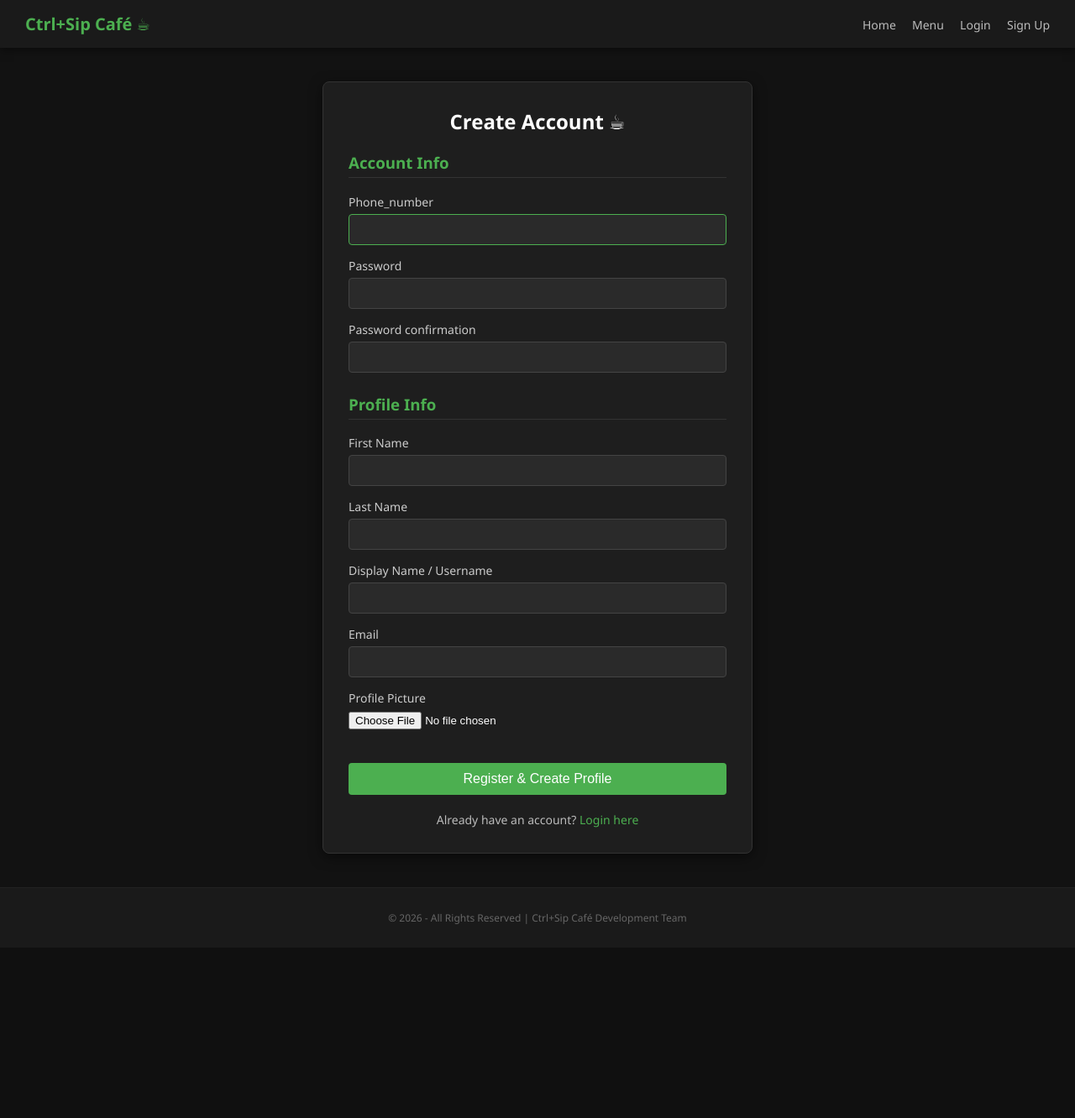
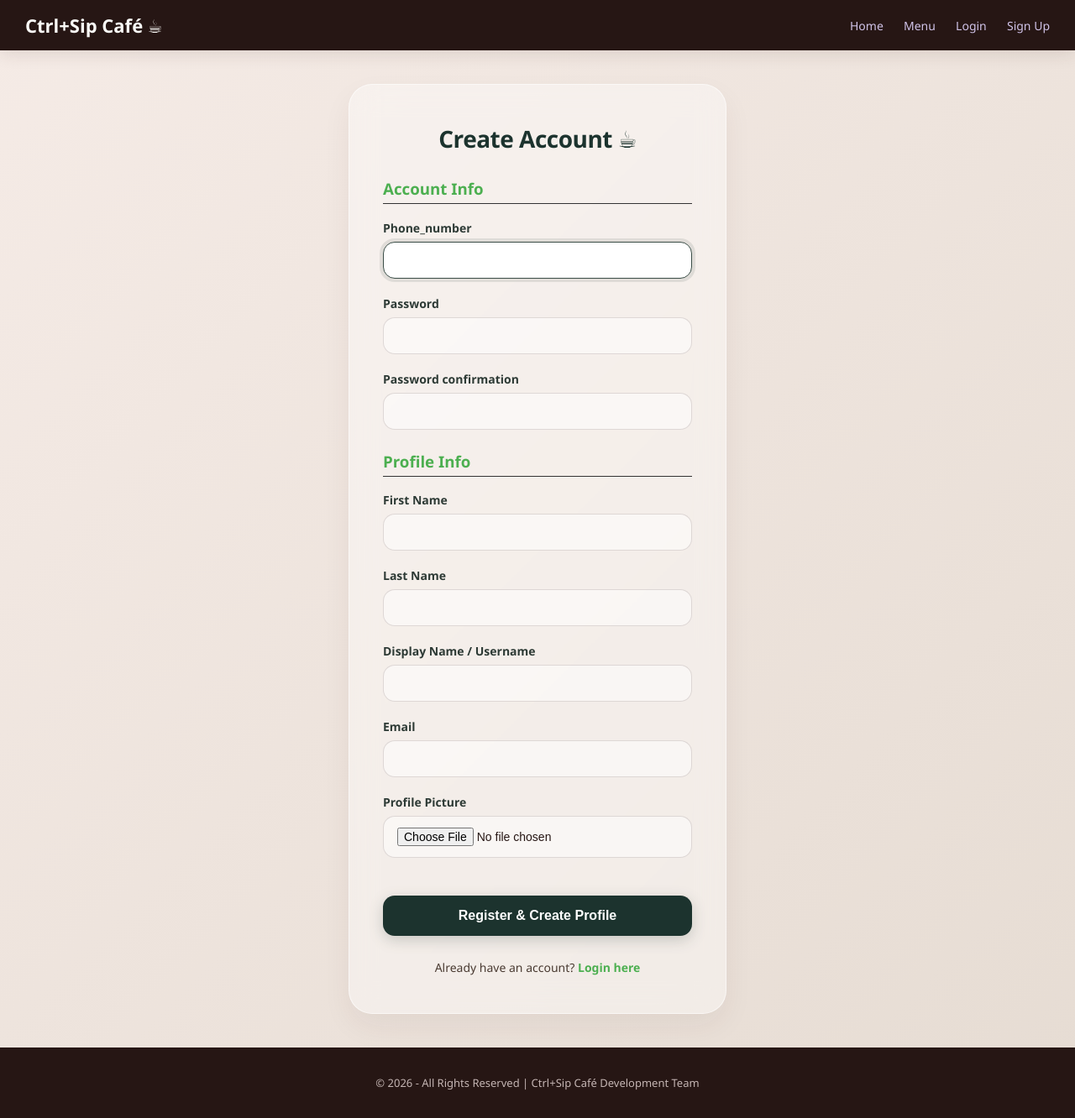
Before and after one commit to Bitafarezi/Ctrl-Sip-Cafe, a Django app: template users/templates/users/register.html in a window 1280 px wide. Shown: the whole page at 84% size. Before the commit the page ends 1101 px from the top, so only its background shows below. Run offline with Django 5.2, Linux system fonts and the light colour scheme; the template is opened without the code that fills it: values that come from a table or form of the project are taken from there, others are empty; parts of the project's set-up code (start-up, migrations or seed data) failed here and were passed over.

Commit message:
Update design

```diff
--- a/users/models.py
+++ b/users/models.py
@@ -63,7 +63,7 @@ class UserProfile(BaseModel):
     first_name = models.CharField(max_length=50, blank=True, null=True, verbose_name="First Name")
     last_name = models.CharField(max_length=50, blank=True, null=True, verbose_name="Last Name")
     display_name = models.CharField(max_length=50, blank=True, null=True, verbose_name="Display Name / Username")
-    email = models.EmailField(unique=True)
+    email = models.EmailField(unique=True, blank=True, null=True)
     image = models.ImageField(upload_to="avatars/", blank=True, null=True, verbose_name="Profile Picture")
 
     def __str__(self):
--- a/users/static/users/css/styles.css
+++ b/users/static/users/css/styles.css
@@ -1,8 +1,7 @@
-/* Base & Layout Styles */
 body {
     font-family: 'Segoe UI', Tahoma, Geneva, Verdana, sans-serif;
-    background-color: #121212;
-    color: #ffffff;
+    background: linear-gradient(135deg, #F5EBE6 0%, #E6DCD3 100%);
+    color: #3E2723;
     margin: 0;
     padding: 0;
     display: flex;
@@ -11,9 +10,9 @@ body {
 }
 
 header {
-    background-color: #1a1a1a;
+    background-color: #261614;
     padding: 15px 30px;
-    box-shadow: 0 2px 10px rgba(0,0,0,0.5);
+    box-shadow: 0 4px 20px rgba(62, 39, 35, 0.12);
     display: flex;
     justify-content: space-between;
     align-items: center;
@@ -21,20 +20,22 @@ header {
 
 header h1 {
     margin: 0;
-    font-size: 20px;
-    color: #4CAF50;
+    font-size: 22px;
+    color: #FAFAF7;
+    font-weight: 700;
 }
 
 nav a {
-    color: #bbb;
+    color: #D1C4E9;
     text-decoration: none;
-    margin-left: 15px;
+    margin-left: 20px;
     font-size: 14px;
-    transition: color 0.3s;
+    font-weight: 500;
+    transition: color 0.3s ease;
 }
 
 nav a:hover {
-    color: #ffffff;
+    color: #94A684;
 }
 
 main {
@@ -46,101 +47,141 @@ main {
 }
 
 footer {
-    background-color: #1a1a1a;
+    background-color: #261614;
     text-align: center;
-    padding: 15px;
-    font-size: 12px;
-    color: #666;
-    border-top: 1px solid #222;
+    padding: 20px;
+    font-size: 13px;
+    color: #C4B5B3;
 }
 
-/* Authentication Form Styles */
 .form-container {
-    background-color: #1e1e1e;
-    padding: 30px;
-    border-radius: 8px;
-    width: 350px;
-    box-shadow: 0 4px 15px rgba(0,0,0,0.5);
-    border: 1px solid #333;
+    background: rgba(255, 255, 255, 0.4);
+    backdrop-filter: blur(16px);
+    -webkit-backdrop-filter: blur(16px);
+
+    padding: 45px 40px;
+    border-radius: 28px;
+    width: 100%;
+    max-width: 450px;
+
+    border: 1px solid rgba(255, 255, 255, 0.55);
+    box-shadow: 0 15px 35px rgba(62, 39, 35, 0.06);
+
     text-align: left;
+    box-sizing: border-box;
 }
 
 .form-container h2 {
     margin-top: 0;
+    margin-bottom: 28px;
     text-align: center;
-    color: #ffffff;
+    color: #1C332E;
+    font-size: 28px;
+    font-weight: 800;
+    letter-spacing: -0.5px;
+}
+
+.section-title {
+    color: #3A4D46;
+    font-size: 15px;
+    font-weight: 700;
+    margin-top: 30px;
+    margin-bottom: 18px;
+    border-bottom: 2px dashed rgba(62, 39, 35, 0.12);
+    padding-bottom: 6px;
+    text-transform: uppercase;
+    letter-spacing: 0.5px;
 }
 
 .form-group {
-    margin-bottom: 15px;
+    margin-bottom: 20px;
 }
 
 .form-group label {
     display: block;
-    margin-bottom: 5px;
+    margin-bottom: 7px;
     font-size: 14px;
-    color: #ccc;
+    font-weight: 600;
+    color: #2D3A35;
 }
 
-input[type="text"], input[type="password"], input[type="email"] {
+input[type="text"], input[type="password"], input[type="email"], input[type="file"] {
     width: 100%;
-    padding: 10px;
-    border-radius: 4px;
-    border: 1px solid #444;
-    background-color: #2a2a2a;
-    color: #fff;
+    padding: 13px 16px;
+    border-radius: 14px;
+    border: 1px solid rgba(62, 39, 35, 0.15);
+    background-color: rgba(255, 255, 255, 0.5);
+    color: #261614;
+    font-size: 14px;
     box-sizing: border-box;
+    transition: all 0.3s cubic-bezier(0.4, 0, 0.2, 1);
 }
 
-input[type="text"]:focus, input[type="password"]:focus, input[type="email"]:focus {
-    border-color: #4CAF50;
+input[type="text"]:focus, input[type="password"]:focus, input[type="email"]:focus, input[type="file"]:focus {
+    border-color: #3A4D46;
+    background-color: #FFFFFF;
     outline: none;
+    box-shadow: 0 0 0 4px rgba(58, 77, 70, 0.12);
 }
 
-/* Messages & Errors */
 .errorlist {
-    color: #ff5555;
+    color: #B23B22;
     list-style-type: none;
     padding: 0;
-    margin: 5px 0 0 0;
+    margin: 6px 0 0 0;
     font-size: 13px;
+    font-weight: 600;
 }
 
 .non-field-errors {
-    color: #ff5555;
-    background-color: #3a1a1a;
-    padding: 10px;
-    border-radius: 4px;
-    margin-bottom: 15px;
+    color: #B23B22;
+    background-color: rgba(240, 220, 210, 0.5);
+    padding: 12px;
+    border-radius: 14px;
+    margin-bottom: 20px;
     font-size: 14px;
+    border: 1px solid rgba(178, 59, 34, 0.2);
 }
 
-/* Buttons */
 .btn {
-    color: white;
-    padding: 10px 20px;
+    color: #FFFFFF;
+    padding: 15px 20px;
     border: none;
-    border-radius: 4px;
+    border-radius: 14px;
     cursor: pointer;
     font-size: 16px;
+    font-weight: 600;
     width: 100%;
-    margin-top: 15px;
-    transition: background-color 0.3s;
+    margin-top: 22px;
+    box-shadow: 0 5px 18px rgba(28, 51, 46, 0.2);
+    transition: all 0.3s ease;
 }
 
-.btn-success { background-color: #4CAF50; }
-.btn-success:hover { background-color: #45a049; }
+.btn-success, .btn-primary {
+    background-color: #1C332E;
+}
 
-.btn-primary { background-color: #008CBA; }
-.btn-primary:hover { background-color: #007B9A; }
+.btn-success:hover, .btn-primary:hover {
+    background-color: #10211D;
+    transform: translateY(-1px);
+    box-shadow: 0 7px 22px rgba(16, 33, 29, 0.35);
+}
 
 .form-footer {
-    margin-top: 20px;
+    margin-top: 28px;
     font-size: 14px;
     text-align: center;
-    color: #bbb;
+    color: #4A3B32;
 }
 
 .form-footer a {
+    color: #1C332E;
+    font-weight: 700;
     text-decoration: none;
+    transition: color 0.2s;
 }
+
+.form-footer a:hover {
+    color: #3A4D46;
+    text-decoration: underline;
+}
```
Also changed, not shown: db.sqlite3, users/migrations/0004_alter_userprofile_email.py (added).
